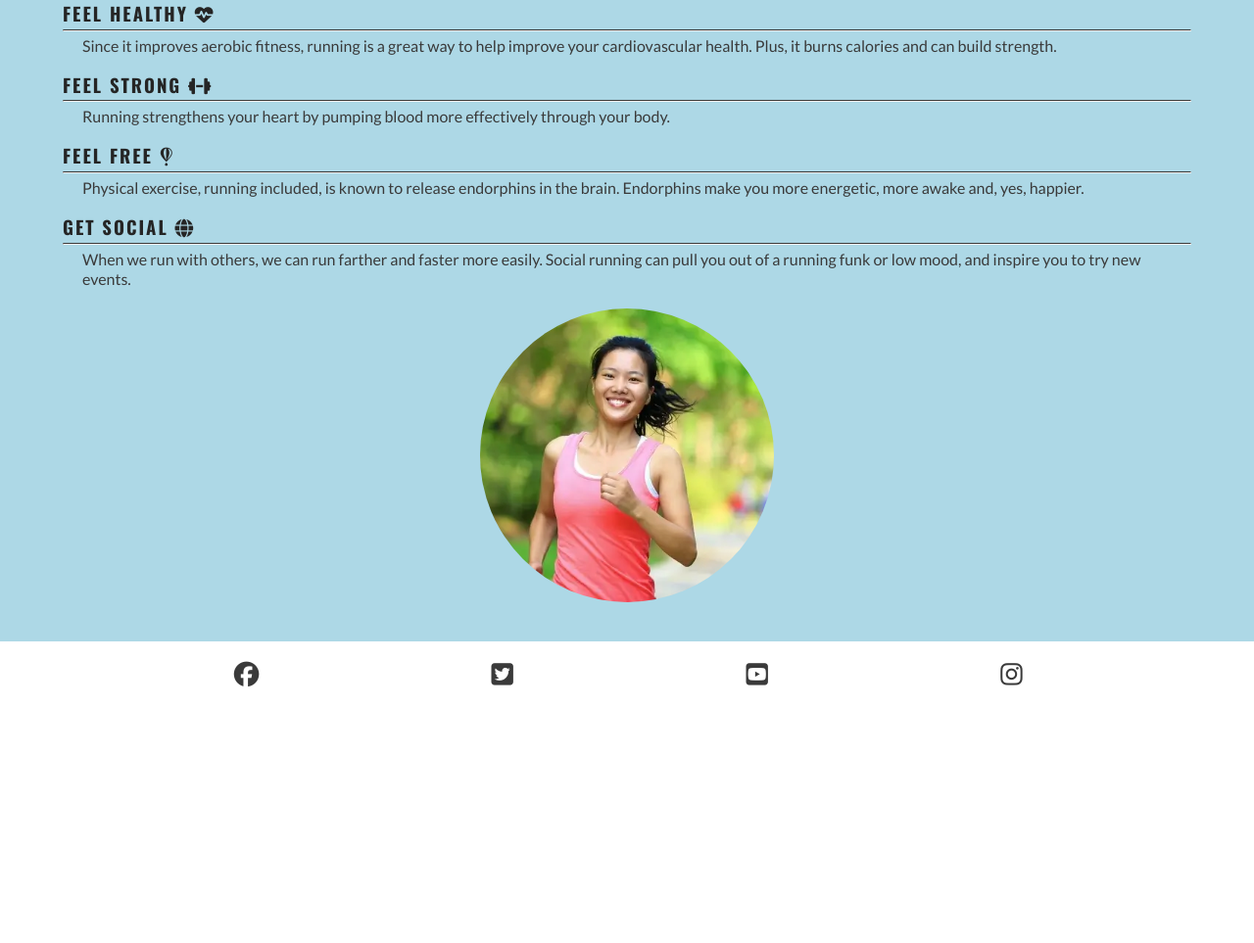
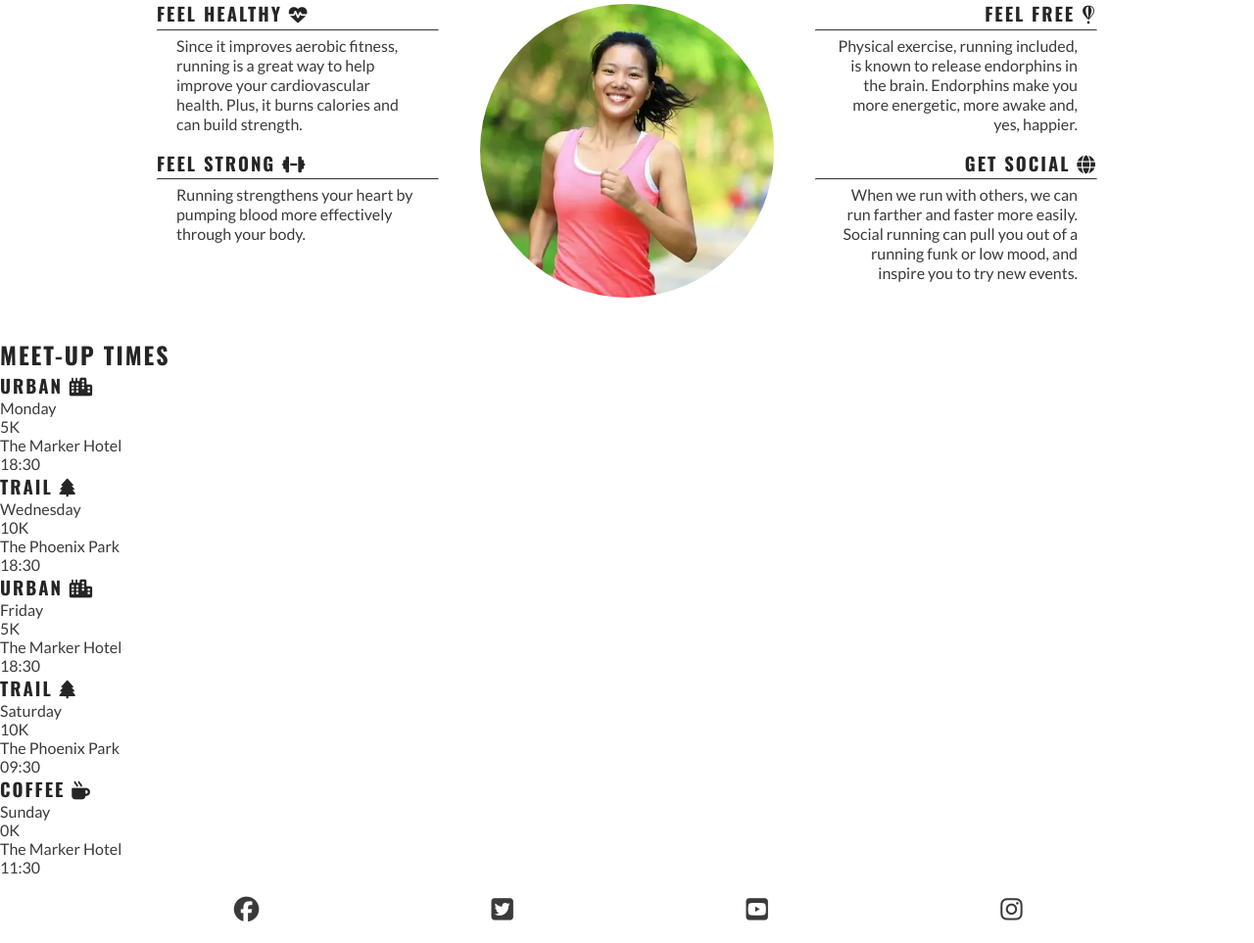
Before and after one commit to AmeliaBeep/CodeInstitute, a plain HTML site: page Love-Running/index.html in a window 1280 px wide. Shown: the part 781-1744 px from the top of the page at 98% size. Before the commit the page ends 1504 px from the top, so only its background shows below. Drawn offline with nearby package versions, Linux system fonts and the light colour scheme.

Commit message:
Add meetup section content

```diff
--- a/Love-Running/assets/css/style.css
+++ b/Love-Running/assets/css/style.css
@@ -200,16 +200,36 @@ main {
         margin: 0 0.5rem;
     }
 
-    /* Push main content down to accommodate larger header */
+    /* Main content */
     main {
-        background-color: lightblue;
+        /* Push main content down to accommodate larger header */
         margin-top: 79px;
     }
 
+    /* Hero */
     #cover-text {
         width: 300px;
         right: 50px;
     }
+
+    /* Reasons section */
+    #benefits-physical,
+    #benefits-mental {
+        display: flex;
+        flex-direction: column;
+        width: 100%;
+    }
+
+    #benefits-physical>div,
+    #benefits-mental>div {
+        width: 75%;
+    }
+
+    #benefits-mental>div {
+        text-align: end;
+        align-self: flex-end;
+    }
+
 }
 
 /* Large devices (laptops and desktops, 992px and up) */
@@ -218,3 +238,31 @@ main {
         border-bottom: 1px solid #3a3a3a;
     }
 }
+
+@media screen and (min-width: 1200px) {
+    /* Reasons section */
+    #benefits {
+        display: flex;
+        flex-direction: row;
+    }
+
+    #benefits > div {
+        flex: 1;
+    }
+
+    #benefits-image {
+        order: 0;
+    }
+
+    #benefits-mental {
+        order: 1;
+    }
+
+    #benefits-mental > div {
+        align-self: flex-start;
+    }
+
+    #benefits-physical > div {
+        align-self: flex-end;
+    }
+}
--- a/Love-Running/index.html
+++ b/Love-Running/index.html
@@ -53,7 +53,8 @@
           <div>
             <h3>Feel Healthy <i class="fa-solid fa-heart-pulse"></i></h3>
             <hr>
-            <p>Since it improves aerobic fitness, running is a great way to help improve your cardiovascular health. Plus, it burns calories and can build strength.</p>
+            <p>Since it improves aerobic fitness, running is a great way to help improve your cardiovascular health.
+              Plus, it burns calories and can build strength.</p>
           </div>
           <div>
             <h3>Feel Strong <i class="fa-solid fa-dumbbell"></i></h3>
@@ -65,17 +66,62 @@
           <div>
             <h3>Feel Free <i class="fa-brands fa-fly"></i></h3>
             <hr>
-            <p>Physical exercise, running included, is known to release endorphins in the brain. Endorphins make you more energetic, more awake and, yes, happier.</p>
+            <p>Physical exercise, running included, is known to release endorphins in the brain. Endorphins make you
+              more energetic, more awake and, yes, happier.</p>
           </div>
           <div>
             <h3>Get Social <i class="fa-solid fa-globe"></i></h3>
             <hr>
-            <p>When we run with others, we can run farther and faster more easily. Social running can pull you out of a running funk or low mood, and inspire you to try new events.</p>
-          </div>
-          <div id="benefits-image">
-            <div id="circle-cover-bg"></div>
+            <p>When we run with others, we can run farther and faster more easily. Social running can pull you out of a
+              running funk or low mood, and inspire you to try new events.</p>
           </div>
         </div>
+        <div id="benefits-image">
+          <div id="circle-cover-bg"></div>
+        </div>
+    </section>
+
+    <!-- Meetip times section-->
+    <section id="meetups">
+      <h2>Meet-up Times</h2>
+      <div id="times">
+        <div>
+          <h3>Urban <i class="fa-solid fa-city"></i></h3>
+          <p>Monday</p>
+          <p>5K</p>
+          <p>The Marker Hotel</p>
+          <p>18:30</p>
+        </div>
+        <div>
+          <h3>Trail <i class="fa-solid fa-tree"></i></h3>
+          <p>Wednesday</p>
+          <p>10K</p>
+          <p>The Phoenix Park</p>
+          <p>18:30</p>
+        </div>
+        <div>
+          <h3>Urban <i class="fa-solid fa-city"></i></h3>
+          <p>Friday</p>
+          <p>5K</p>
+          <p>The Marker Hotel</p>
+          <p>18:30</p>
+        </div>
+        <div>
+          <h3>Trail <i class="fa-solid fa-tree"></i></h3>
+          <p>Saturday</p>
+          <p>10K</p>
+          <p>The Phoenix Park</p>
+          <p>09:30</p>
+        </div>
+        <div>
+          <h3>Coffee <i class="fa-solid fa-mug-hot"></i></h3>
+          <p>Sunday</p>
+          <p>0K</p>
+          <p>The Marker Hotel</p>
+          <p>11:30</p>
+        </div>
+      </div>
+
       </div>
     </section>
 
```
